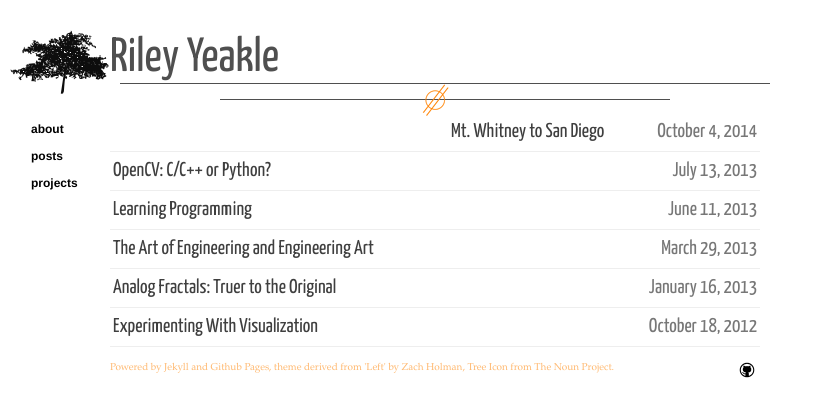
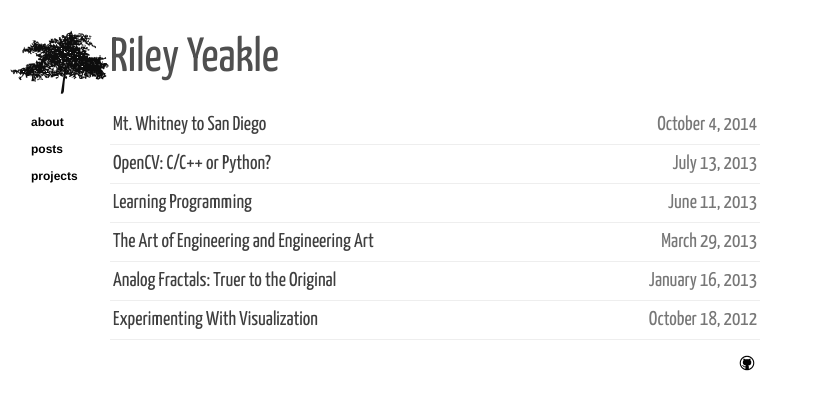
Before and after one commit to ryeakle/rileyyeakle.com, a Jekyll site: the page built from index.html, in a window 1280 px wide. Shown: the top 417 px of the page, without its empty margins (0-813 px from the left). Built offline with Jekyll 4.4.1, drawn with Linux system fonts in a browser that asks for light colours; nearby versions of some CDN libraries; Markdown is read by kramdown in place of the engine named in the settings.

Commit message:
change header info

```diff
--- a/_layouts/layout.html
+++ b/_layouts/layout.html
@@ -36,18 +36,6 @@
          <span id="nametxt"> Riley Yeakle</span>
       </a>
    </section>
-   <section class="header">
-      <!-- <img src="/images/o-circle.png"/>-->
-   </section>
-<!--   <section class="h-left"></section> -->
-   <section class="dispimg">
-      <!-- <object data="/images/o-circle.svg" type="image/svg+xml">
-         <img src="/images/o-circle-alpha.png"/>
-      </object> -->
-      <a href="/"><img src="/images/o-circle-sharp.png"/></a>
-   </section>
-   <section class="h-right"></section>
-
  </section>
 
 <section class="container">
@@ -67,7 +55,6 @@
 
   <section class="footer">
       <span id="theme">
-        Powered by Jekyll and Github Pages, theme derived from 'Left' by Zach Holman, Tree Icon from The Noun Project.
       </span>
       <a href="https://github.com/{{ site.github }}" target="_blank"><img src="/images/github.png" /></a>
      <!-- <a href="https://twitter.com/{{ site.twitter }}" target="_blank"><img
```
Also changed, not shown: favicon.ico (deleted), favicon.png (deleted), favicon.svg (deleted), favicon16x16.png (deleted).
